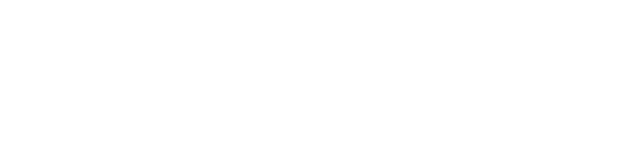
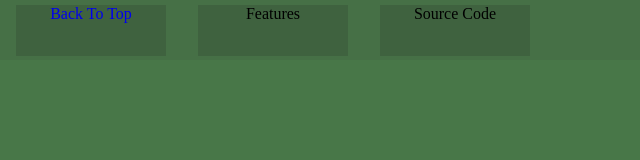
Before and after one commit to iambrocco/Brottoli, a plain HTML site: page index.html in a window 1280 px wide. Shown: the whole page, without its empty margins (0-640 px from the left). Drawn offline with Linux system fonts and the light colour scheme.

Commit message:
changes fr

```diff
--- a/index.html
+++ b/index.html
@@ -3,14 +3,19 @@
 <head>
     <meta charset="UTF-8">
     <meta name="viewport" content="width=device-width, initial-scale=1.0">
+    <link rel="stylesheet" href="./style.css">
     <title>Brottoli's Page</title>
 </head>
 <body>
-    <div class="HeaderNav"></div>
+    <div class="HeaderNav">
+        <div class="Home"><a href="#Intro">Back To Top</a></div>
+        <div class="features">Features</div>
+        <div class="source">Source Code</div>
+    </div>
     <div class="Body">
-        <div class="Intro"></div>
-        <div class="Features"></div>
-        <div class="Source"></div>
+        <div id="Intro" class="Intro"></div>
+        <div id="Features" class="Features"></div>
+        <div id="Source" class="Source"></div>
     </div>
     <div class="Footer"></div>
     <script src="./index.js"></script>
--- a/style.css
+++ b/style.css
@@ -1,8 +1,32 @@
-.HeaderNav {}
+* {
+    margin: 0;
+    text-decoration: none;
+}
+html, body {
+    width: 100%;
+    height: 100%;
+    background-color: rgb(72, 119, 72);
+}
+body {
+    display: grid;
+}
+.HeaderNav {
+    display: flex;
+    height: 20%;
+    background-color: rgb(70, 112, 70);
+    align-items: center;
+    vertical-align: middle;
+}
+.HeaderNav > * {
+    margin: 1.25%;
+    text-align: center;
+    vertical-align: middle;
+    width: 150px;
+    height: 85%;
+    background-color: rgb(63, 98, 63);
+}
 .Body {}
 .Intro {}
 .Features {}
 .Source {}
-.Footer {
-
-}
+.Footer {}
```
